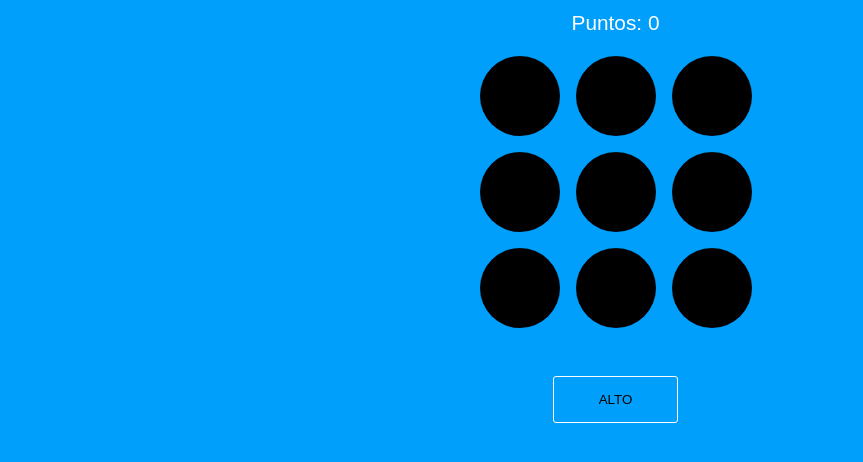
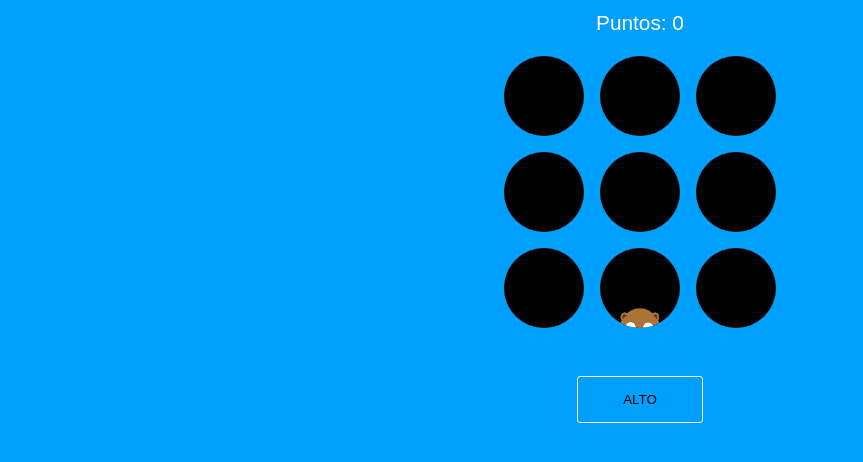
Before and after one commit to el-shago/WhackAMoleSPM, a plain HTML site: page index.html in a window 1280 px wide. Both pictures are taken after a click on the button "JUGAR". Shown: the part 90-552 px from the top of the page, without its empty margins (0-863 px from the left). Drawn offline with Linux system fonts and the light colour scheme.

Commit message:
Funciona

```diff
--- a/index.html
+++ b/index.html
@@ -59,15 +59,26 @@
         const startGame = setInterval(()=>{
           let arrayNo = Math.floor(Math.random()*9);
           hole = holes[arrayNo];
-          console.log(hole);
+
+          let image = document.createElement("img");
+          image.setAttribute("src", "fotos/mole.png");
+          image.setAttribute("class", "mole");
+          hole.appendChild(image);
+          setTimeout(()=> {
+            hole.removeChild(image);
+          },600);
         }, 700);
+
+        window.addEventListener("click", (e) =>{
+          if(e.target === hole)score.innerText = ++points;
+        });
 
         stopbtn.addEventListener("click",()=>{
           clearInterval(startGame);
+          stopbtn.style.display = "none";
+          playbtn.style.display = "inline-block";
         })
       });
     </script>
   </body>
 </html>
-
-//23:51
```
